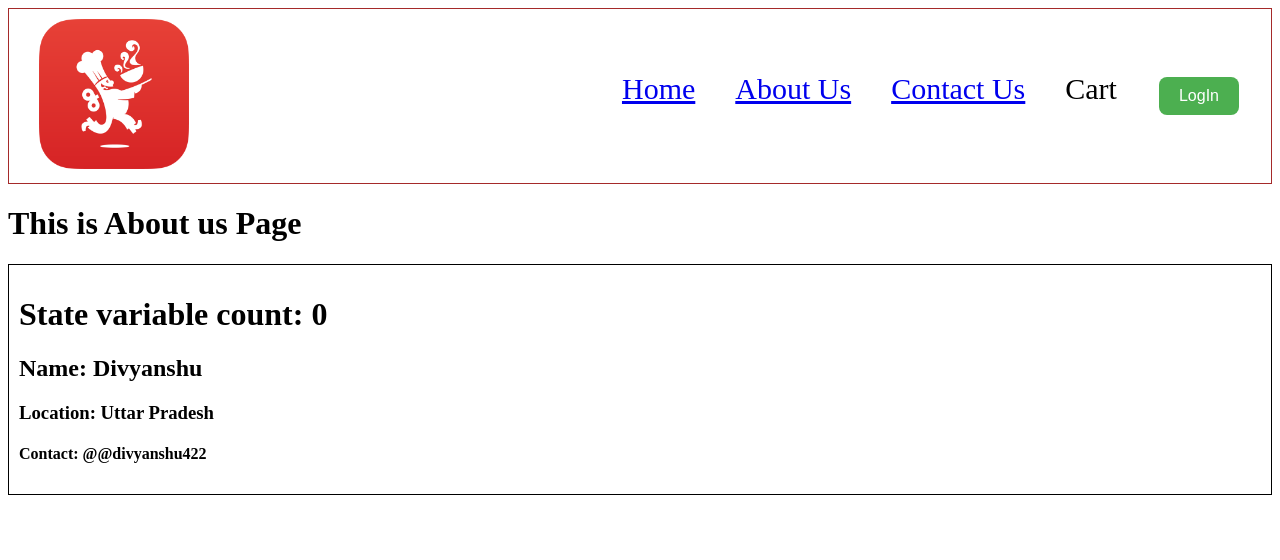
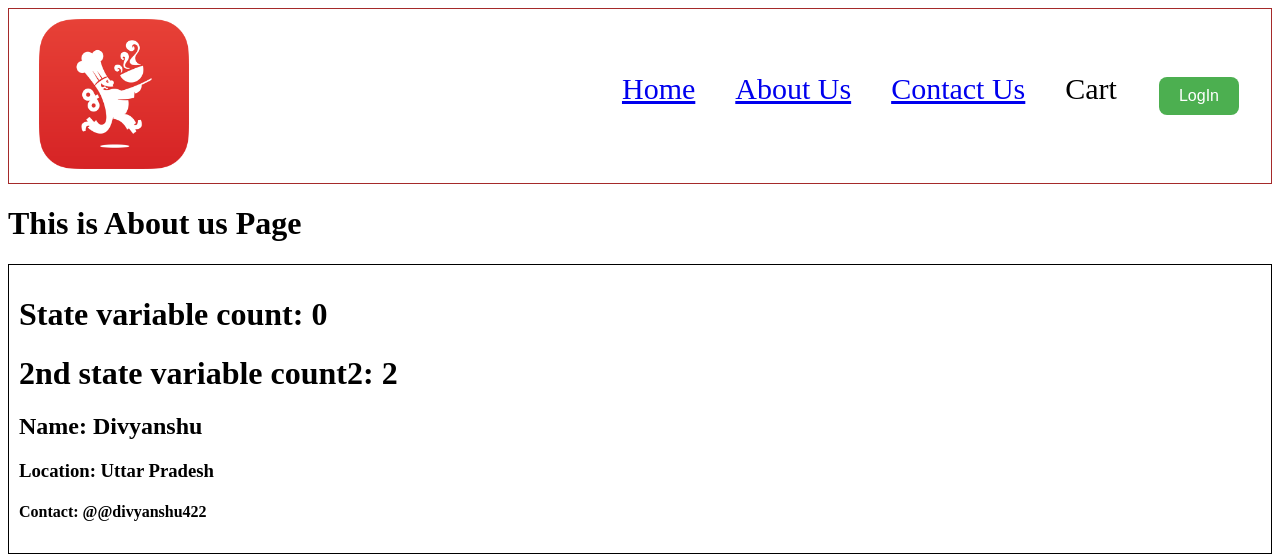
Before and after one commit to Divyanshu422/Learning, a React (Vite) app in the folder React_Project/NamasteReact/Lecture4/: page /about in a window 1280 px wide. Shown: the top 560 px of the page. Built offline with nearby package versions, Linux system fonts and the light colour scheme.

Commit message:
Creating the 2nd state variable

```diff
--- a/React_Project/NamasteReact/Lecture4/src/components/UserClass.jsx
+++ b/React_Project/NamasteReact/Lecture4/src/components/UserClass.jsx
@@ -10,6 +10,7 @@ class UserClass extends React.Component{
          // Initialize the state
         this.state = {
             count: 0,  // State variable 'count' initialized
+            count2: 2  // State variable count2 initialized
         };
         console.log('the state variable', this.state)
     }
@@ -21,10 +22,11 @@ class UserClass extends React.Component{
         const {name, state, contact} = this.props.props;
         console.log('the contact of client is ', contact)
         // * Destructuring the stateVariable
-        const {count} = this.state;
+        const {count, count2} = this.state;
         return (
             <div className="user-card">
                 <h1>State variable count: {count}</h1>
+                <h1>2nd state variable count2: {count2}</h1>
                 <h2>Name: {name}</h2>
                 <h3>Location: {state}</h3>
                 <h4>Contact: @{contact}</h4>
```
